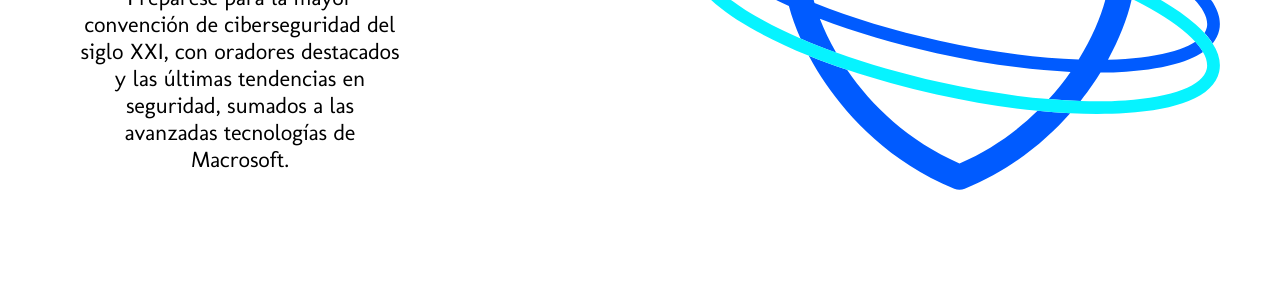
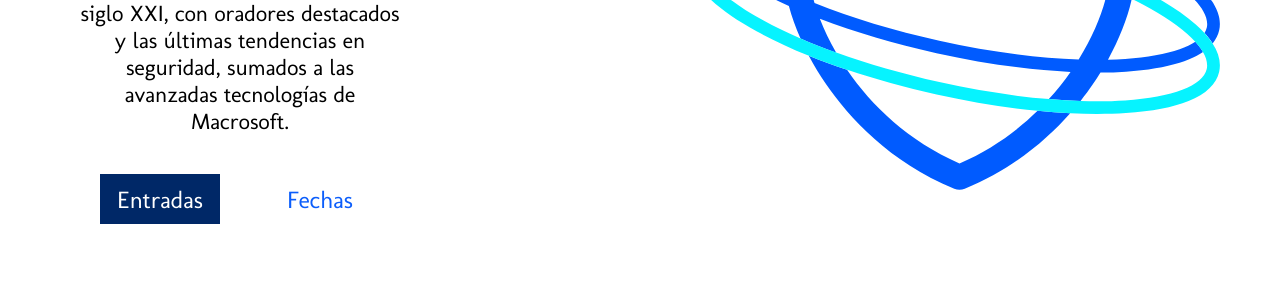
Before and after one commit to BitLopezDev/DIW_Obligatorio, a plain HTML site: page index.html in a window 1280 px wide. Shown: the part 508-800 px from the top of the page. Drawn offline with Linux system fonts and the light colour scheme.

Commit message:
First section completed

```diff
--- a/index.html
+++ b/index.html
@@ -34,6 +34,11 @@
             <div class="vertical top1st">
                 <h1>Zero-Day Dawn</h1>
                 <p>Prepárese para la mayor convención de ciberseguridad del siglo XXI, con oradores destacados y las últimas tendencias en seguridad, sumados a las avanzadas tecnologías de Macrosoft.</p>
+                <br />
+                <div class="top1stButtons">
+                    <button>Entradas</button> <button>Fechas</button>
+                </div>
+
             </div>
             <div><svg width="100%" height="100%">
                     <image xlink:href="./assets/security.svg" width="100%" height="100%" />
--- a/styles/styles.css
+++ b/styles/styles.css
@@ -1,12 +1,13 @@
 @import url('https://fonts.googleapis.com/css2?family=Molengo&display=swap');
-:root{
+
+:root {
     --bigwidth: 1440px;
-    --notsobigwidth:1200px;
-    --font:"Molengo", sans-serif;
+    --notsobigwidth: 1200px;
+    --font: "Molengo", sans-serif;
     /*Main colors*/
     --blue: #0c5efb;
-    --cyan:#2bf4fe;
-    --grey:#e6e6e6;
+    --cyan: #2bf4fe;
+    --grey: #e6e6e6;
     /*Secondary colors*/
     --light-blue: #a1d6fe;
     --light-cyan: #89fffc;
@@ -17,7 +18,8 @@
     --green: #5cb85c;
     --pink: #f7cac9;
 }
-*{
+
+* {
     box-sizing: border-box;
     margin: 0;
     padding: 0;
@@ -31,44 +33,50 @@ body *:not(header, header *, footer, footer *) {
 nav {
     width: 100%;
     height: 120px;
-    background-color: white ;
+    background-color: white;
     display: flex;
     align-items: center;
 }
 
-nav div{
+nav div {
     display: flex;
     align-items: center;
 }
 
-nav div p{
+nav div p {
     font-size: 3em;
-    color:var(--blue)
+    color: var(--blue)
 }
 
-nav div svg{
-    height:100px;
+nav div svg {
+    height: 100px;
     align-items: center;
 }
 
 
-nav ul{
+nav ul {
 
     display: flex;
     margin-left: auto;
+    margin-right: 20px;
     list-style-type: none;
 }
-nav ul li{
-    margin:10px
+
+nav ul li {
+    margin: 10px
 }
-nav ul li a, nav ul li a:visited{
-    color:var(--blue);
+
+nav ul li a,
+nav ul li a:visited {
+    color: var(--blue);
     text-decoration: none;
     font-size: 1.2em;
 
 }
+
 nav ul li a:hover {
-    text-decoration: underline;;
+    text-decoration: underline;
+    ;
 
 }
 
@@ -76,24 +84,33 @@ nav ul li a:hover {
 main {
     margin-top: 120px;
 }
-h1, h2, h3, h4, h5, h6 {
-    color:var(--blue);
+
+h1,
+h2,
+h3,
+h4,
+h5,
+h6 {
+    color: var(--blue);
 }
 
-h1{
+h1 {
     font-size: 4em;
 }
+
 main section {
     min-width: 1200px;
     max-width: 1440px;
     margin: 0 auto;
 }
-main section:first-child{
+
+main section:first-child {
     display: flex;
     justify-content: center;
 
 }
-main section:first-child  svg {
+
+main section:first-child svg {
     margin-top: -100px;
     width: 650px;
     height: 650px;
@@ -106,17 +123,68 @@ align-items: center;
     flex-direction: column;
     /* background-color: red; */
 }
-.top1st{
+
+.top1st {
+    justify-content: center;
     text-align: center;
-    margin-top:100px;
+
     margin-right: 150px;
+    /* background-color: red; */
 }
+
 .top1st p {
-    font-size:1.4em;
+    font-size: 1.4em;
     margin: 0;
     padding: 0;
     max-width: 400px;
 }
-.top1st h1{
+
+.top1st h1 {
     margin: 0 auto;
 }
+
+.top1stButtons {
+    display: flex;
+    margin: 0 auto;
+    flex-direction: row;
+    justify-content: center;
+    text-align: center;
+
+    margin-top: 20px;
+    width: 100%;
+    height: 50px;
+
+
+
+}
+
+.top1stButtons button {
+    display: flex;
+    align-items: center;
+    justify-content: center;
+    margin: 0 auto;
+    justify-content: center;
+    text-align: center;
+    width: 120px;
+
+}
+
+.top1stButtons button:first-child {
+    color: white;
+    background-color: var(--dark-blue);
+    font-size: 1.5em;
+    border: none;
+}
+
+.top1stButtons button:last-child {
+    color: var(--blue);
+    background-color: white;
+    border: none;
+    font-size: 1.5em;
+}
+
+.top1stButtons button:first-child:hover,
+.top1stButtons button:last-child:hover {
+    background-color: var(--light-blue);
+    color: var(--dark-blue);
+}
```
Lines whose indentation alone changed are shown as unchanged.
